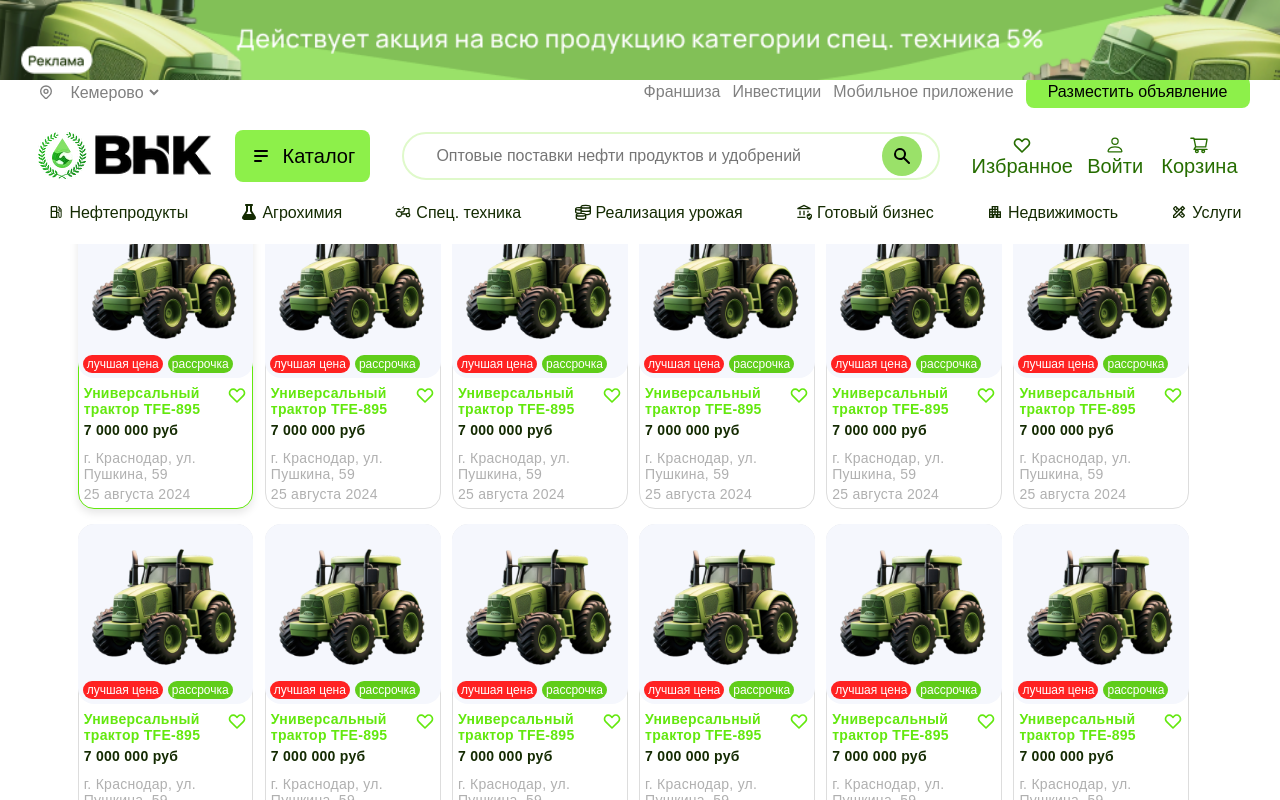
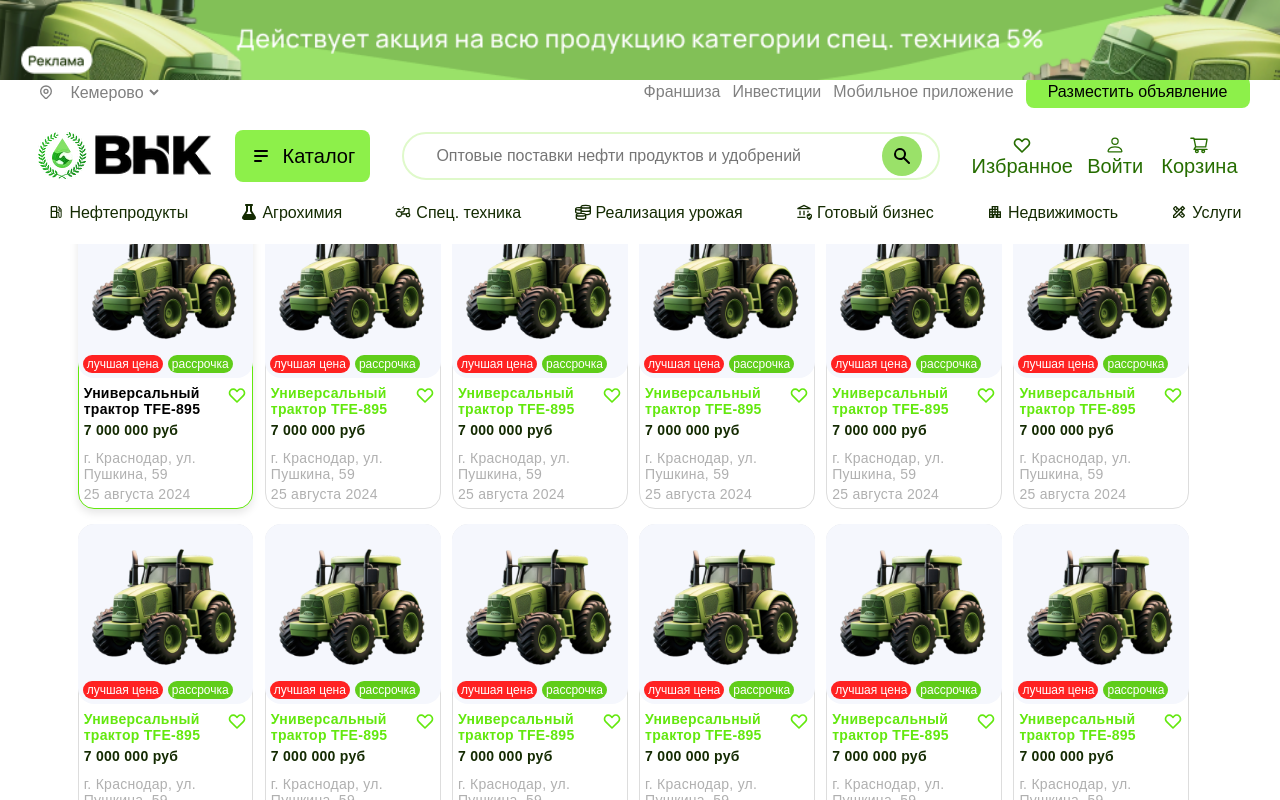
Before and after one commit to ElizavetaZhigunova/vnk, a React (Create React App) app: page / in a window 1280 px wide. In both pictures the pointer is over the element 155 px from the left and 1259 px from the top of the page. Shown: the part 859-1659 px from the top of the page. Built offline with nearby package versions, Linux system fonts and the light colour scheme.

Commit message:
css product
при наведении черный текст

```diff
--- a/src/css/MainPage/Product.css
+++ b/src/css/MainPage/Product.css
@@ -86,6 +86,13 @@
     transition: color 0.3s ease-in-out;
     width: calc(100% - 20px);
 }
+.Product:hover .discription-header p {
+    color: black;
+}
+
+/* .Product .discription-header p:hover {
+    color:#142B02;
+} */
 
 .Product .discription-header-icon {
     width: 20px;
```
